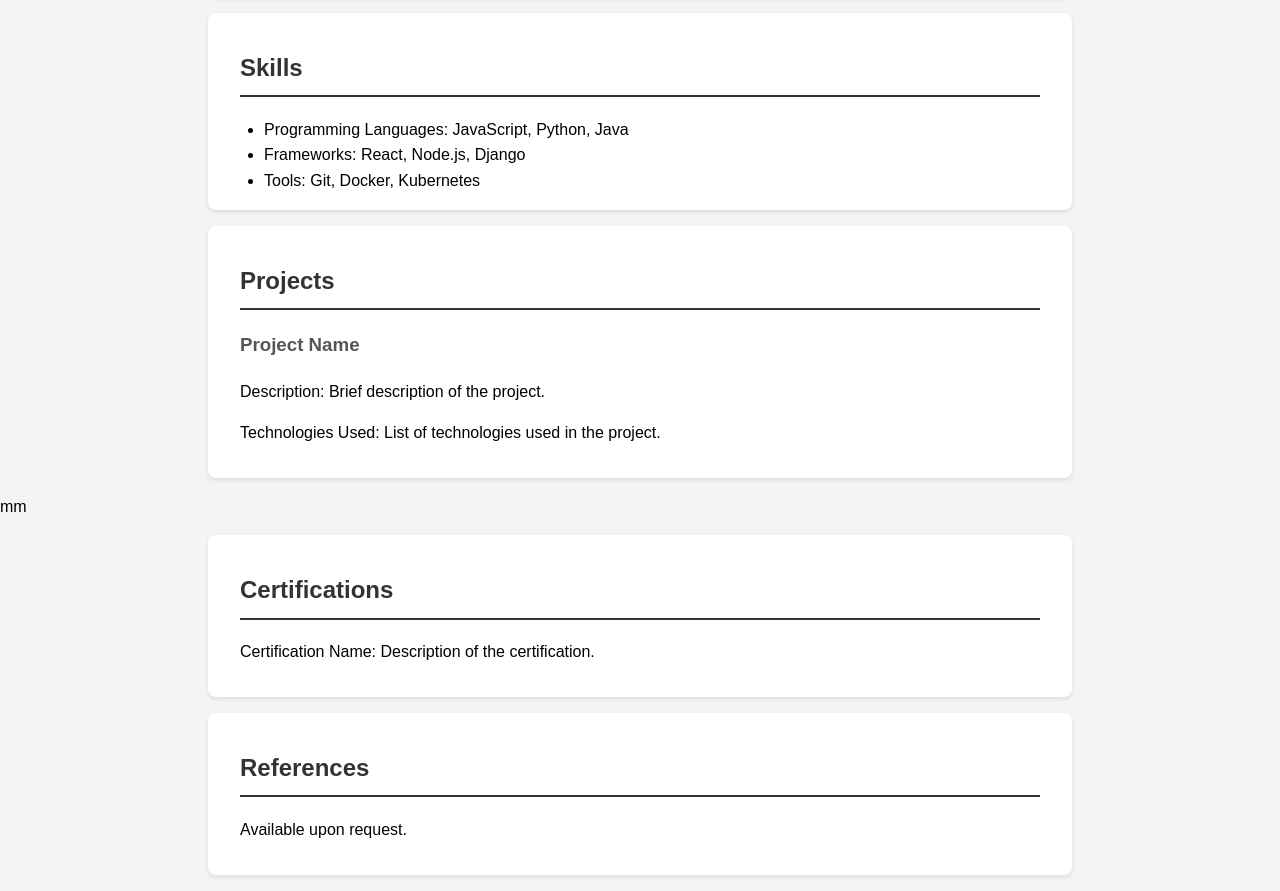
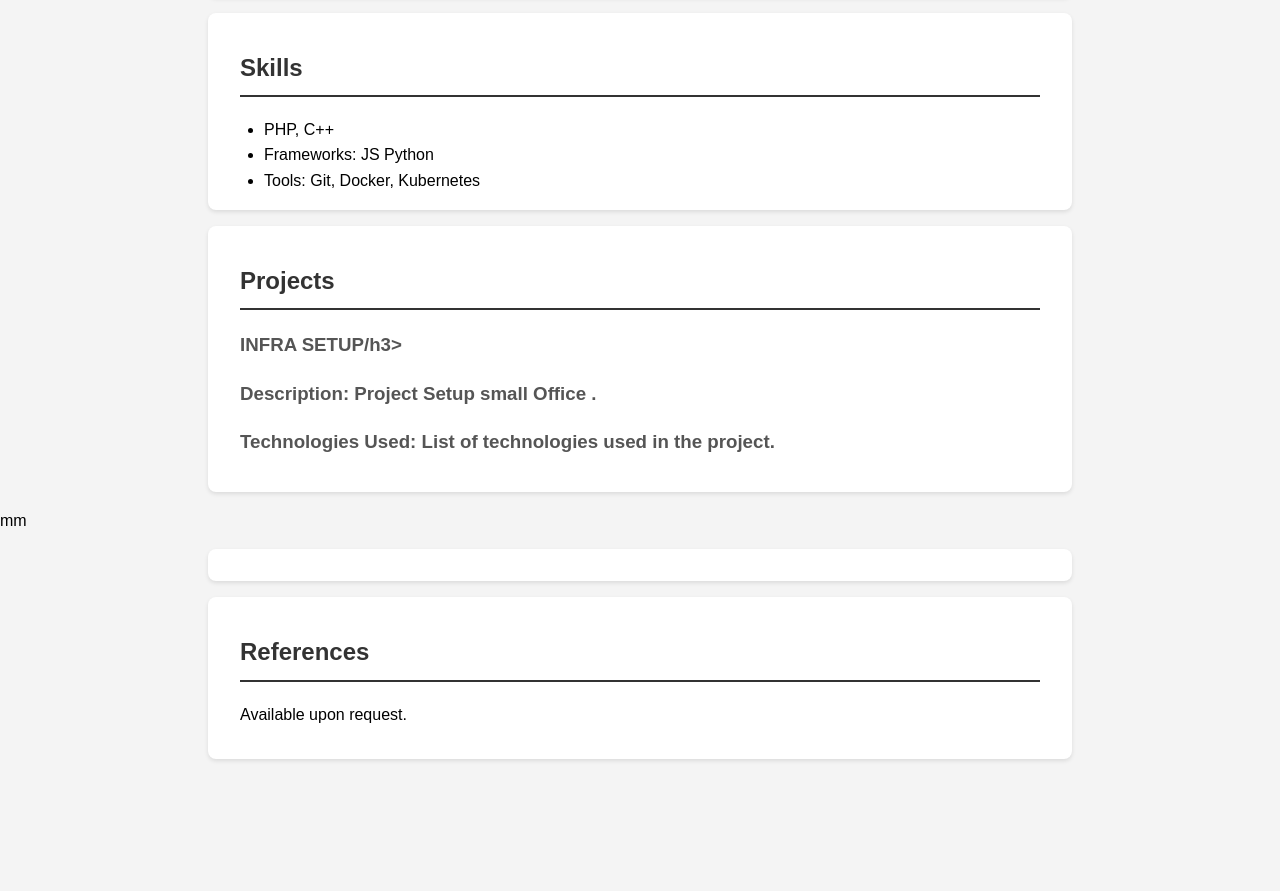
Before and after one commit to bvillar11/CV, a plain HTML site: page index.html in a window 1280 px wide. Shown: the part 741-1632 px from the top of the page. After the commit the page ends 1516 px from the top, so only its background shows below. Drawn offline with Linux system fonts and the light colour scheme.

Commit message:
Update index.html

```diff
--- a/index.html
+++ b/index.html
@@ -3,14 +3,14 @@
 <head>
     <meta charset="UTF-8">
     <meta name="viewport" content="width=device-width, initial-scale=1.0">
-    <title>John Doe - Curriculum Vitae</title>
+    <title>Bismarck - Curriculum Vitae</title>
     <link rel="stylesheet" href="styles.css">
 </head>
 <body>
     <header>
         <h1>John Doe</h1>
         <p>Email: <a href="mailto:bvillar2018@gmail.com">john.doe@example.com</a></p>
-        <p>LinkedIn: <a href="https://linkedin.com/in/johndoe" target="_blank">linkedin.com/in/bvillar</a></p>
+        <p>LinkedIn: <a href="https://linkedin.com/in/bismarck" target="_blank">linkedin.com/in/bismarck</a></p>
         <p>GitHub: <a href="https://github.com/bvillar" target="_blank">github.com/bvillar</a></p>
     </header>
     <section>
@@ -32,20 +32,18 @@
     <section>
         <h2>Skills</h2>
         <ul>
-            <li>Programming Languages: JavaScript, Python, Java</li>
-            <li>Frameworks: React, Node.js, Django</li>
+            <li>PHP, C++</li>
+            <li>Frameworks: JS Python </li>
             <li>Tools: Git, Docker, Kubernetes</li>
         </ul>
     </section>
     <section>
         <h2>Projects</h2>
-        <h3>Project Name</h3>
-        <p>Description: Brief description of the project.</p>
+        <h3>INFRA SETUP/h3>
+        <p>Description: Project Setup small Office .</p>
         <p>Technologies Used: List of technologies used in the project.</p>
     </section>mm
     <section>
-        <h2>Certifications</h2>
-        <p>Certification Name: Description of the certification.</p>
     </section>
     <section>
         <h2>References</h2>
```
